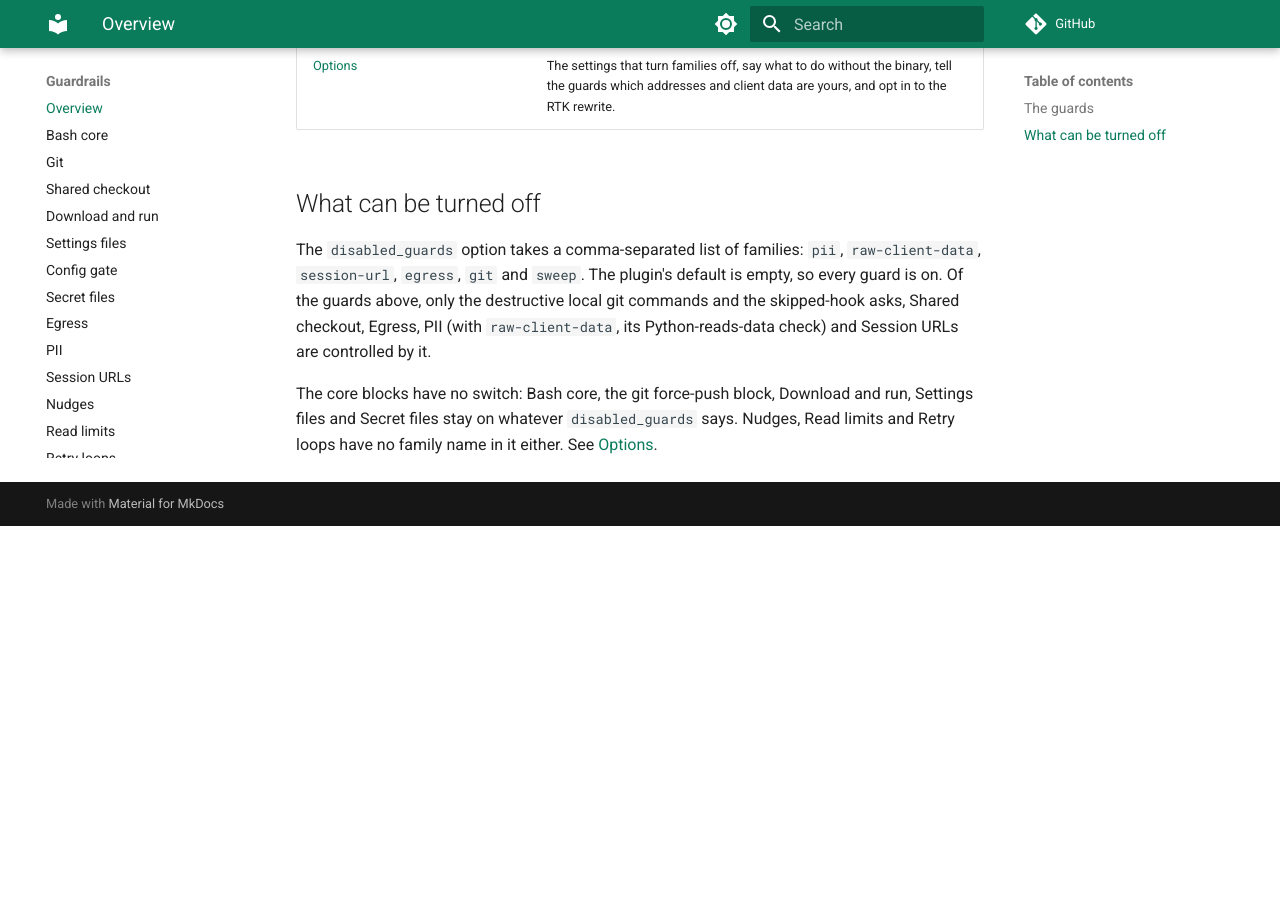
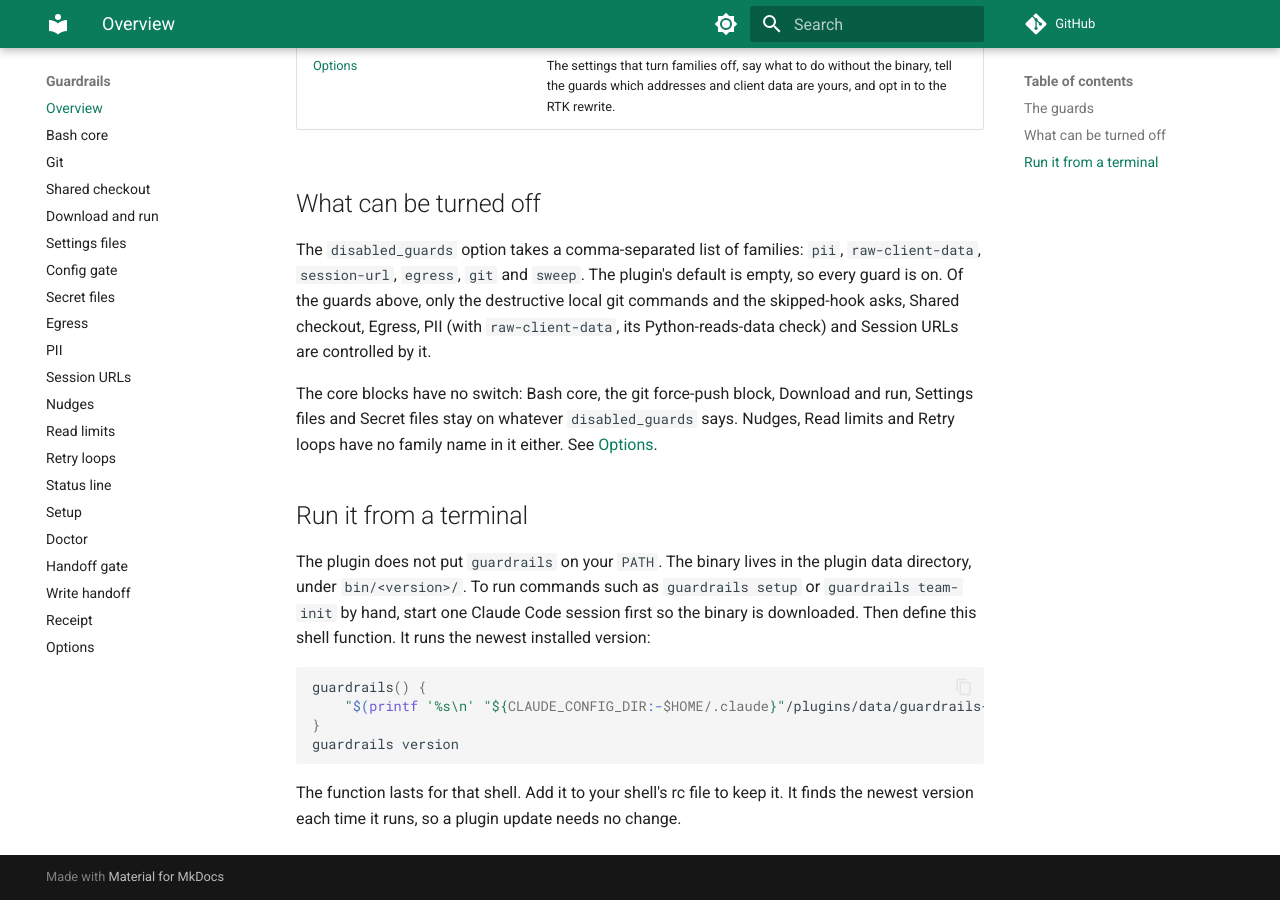
Before and after one commit to jj-scoll/broodhall, an MkDocs documentation site: the page built from docs/guardrails/index.md, in a window 1280 px wide and 900 px high, scrolled down 2085 px. Built offline with MkDocs 1.6.1 and Material for MkDocs 9.7.7, drawn with Linux system fonts in a browser that asks for light colours; comment, search, counter and statistics services are not loaded; before the commit the page ends 2611 px from its top, so only the background shows below that.

Commit message:
fix(guardrails): say "curl not found" at install; docs: clean-install friction (#54)
* fix(guardrails): say "curl not found" when the install has no curl

Without curl on PATH the SessionStart notice said "download of
guardrails_<os>_<arch>.tar.gz failed", which points at the network. The
real cause only went to the hook's stderr. The launcher now checks for
curl first, as the memory launcher already does.

Co-Authored-By: Claude Opus 5.5 <noreply@anthropic.com>

* docs: fix friction found in a clean install

- Say how to run guardrails from a terminal. It is not on PATH, but setup,
  team-init and guard-report are shown as `guardrails ...` commands.
- Say that the "userConfig options not yet set" line after install is
  expected.
- Troubleshooting: list the install failure reasons the launchers print
  (curl not found, no checksum line, another install is running) and
  match memory's checksum lines to its log.

Co-Authored-By: Claude Opus 5.5 <noreply@anthropic.com>

* docs: use a shell function to run guardrails from a terminal

The alias broke when ls is aliased (eza, --color), when HOME or
CLAUDE_CONFIG_DIR has a space, and before the first install. The
function quotes the path, skips .download dirs, and finds the newest
version on each call.

The troubleshooting row for "another install is running" now also
covers a data directory that cannot be written; the launcher prints
that notice at once in that case.

Co-Authored-By: Claude Opus 5.5 <noreply@anthropic.com>

---------

Co-authored-by: Claude Opus 5.5 <noreply@anthropic.com>

````diff
--- a/docs/guardrails/index.md
+++ b/docs/guardrails/index.md
@@ -45,3 +45,20 @@ are controlled by it.
 The core blocks have no switch: Bash core, the git force-push block, Download and run,
 Settings files and Secret files stay on whatever `disabled_guards` says. Nudges, Read limits and Retry loops
 have no family name in it either. See [Options](options.md).
+
+## Run it from a terminal
+
+The plugin does not put `guardrails` on your `PATH`. The binary lives in the plugin data
+directory, under `bin/<version>/`. To run commands such as `guardrails setup` or
+`guardrails team-init` by hand, start one Claude Code session first so the binary is
+downloaded. Then define this shell function. It runs the newest installed version:
+
+```sh
+guardrails() {
+	"$(printf '%s\n' "${CLAUDE_CONFIG_DIR:-$HOME/.claude}"/plugins/data/guardrails-broodhall/bin/[0-9]*/guardrails | sort -V | tail -n 1)" "$@"
+}
+guardrails version
+```
+
+The function lasts for that shell. Add it to your shell's rc file to keep it. It finds the
+newest version each time it runs, so a plugin update needs no change.
--- a/docs/guide/first-session.md
+++ b/docs/guide/first-session.md
@@ -24,8 +24,9 @@ If you do not want a guard to stop you yet, turn on the
 The git, PII, raw-client-data and most egress guards then let the call run and record
 what they would have done. You see a `would ask` or `would block` count in the receipt line.
 
-After a few days, run `guardrails guard-report` to see which rules fired and how often. Then
-turn `observe` off. Some guards stay enforced in observe mode too: the core blocks, the
+After a few days, run `guardrails guard-report` to see which rules fired and how often (see
+[Run it from a terminal](../guardrails/index.md#run-it-from-a-terminal)). Then turn
+`observe` off. Some guards stay enforced in observe mode too: the core blocks, the
 settings-file and secret-file guards, config-gate, compact-guard, the large-read block, the
 session-URL block and egress asks about a secret. See [options](../guardrails/options.md).
 
````
Also changed, not shown: README.md (+3 -0 lines), docs/guardrails/setup.md (+3 -1 lines), docs/guide/install.md (+3 -0 lines), docs/guide/team.md (+3 -1 lines), docs/guide/troubleshooting.md (+6 -2 lines), 2 other files.
